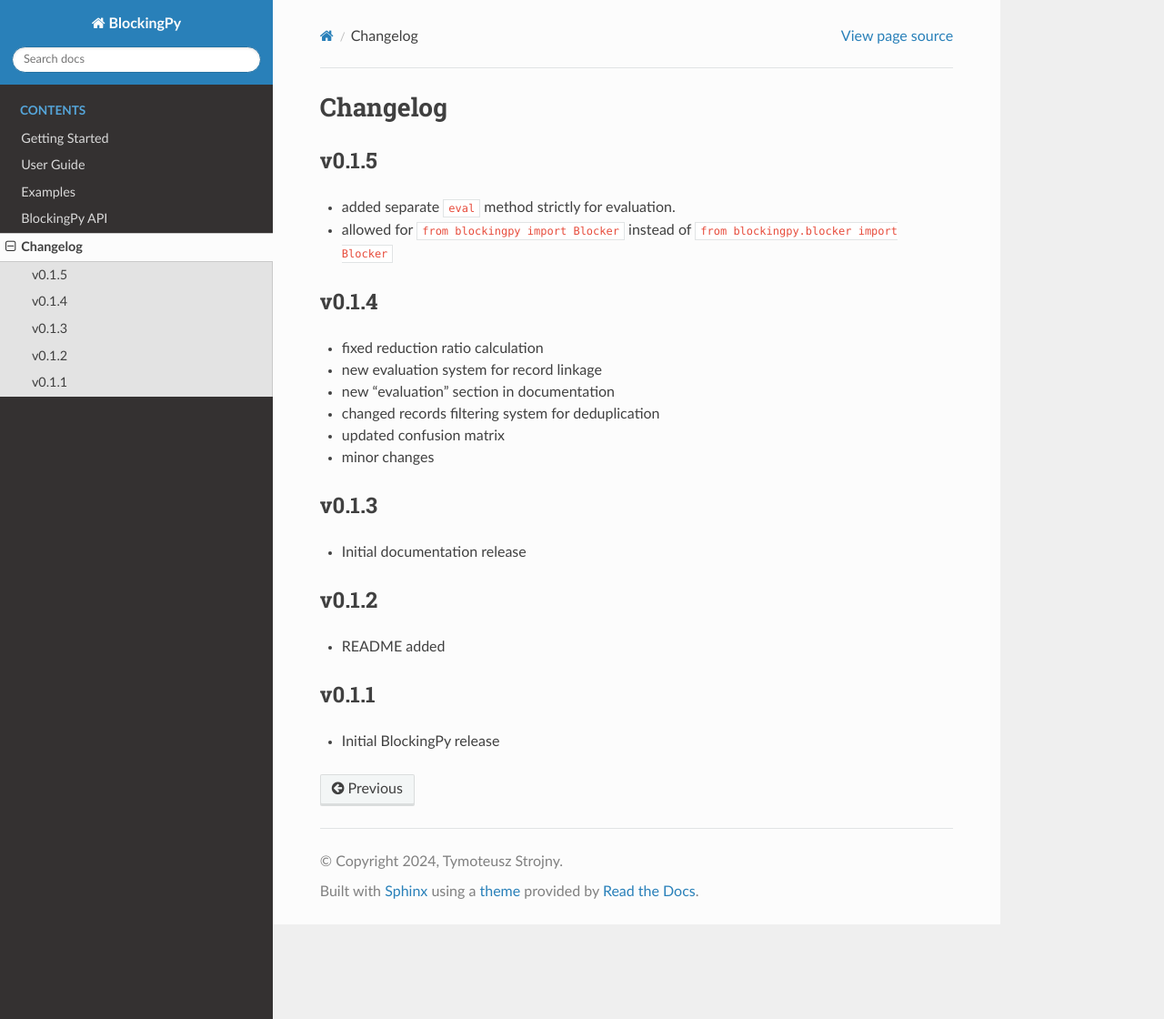
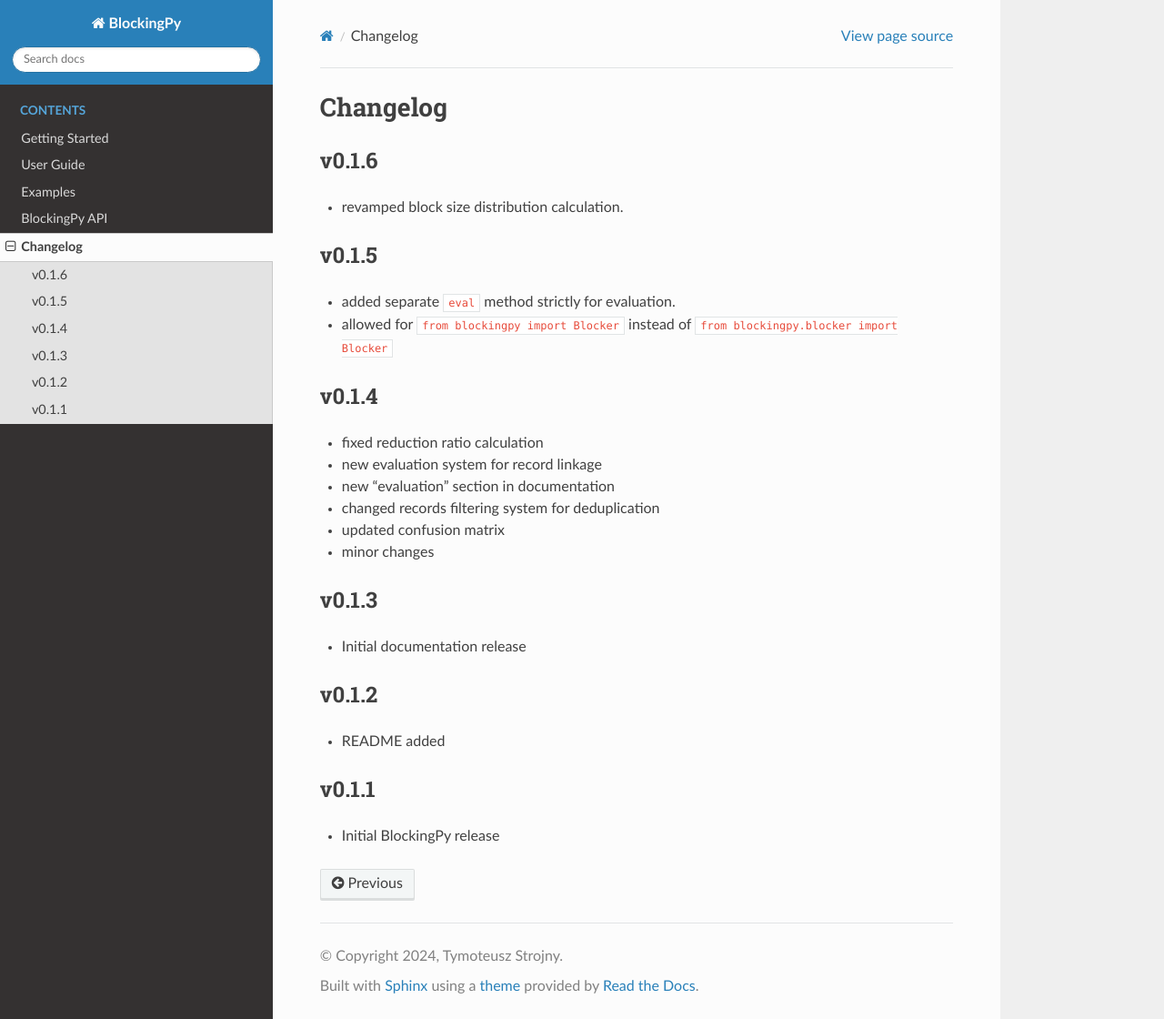
Before and after one commit to ncn-foreigners/BlockingPy, a Sphinx documentation site: the page built from docs/changelog.md, in a window 1280 px wide and 1120 px high. Shown: the whole window at 91% size. Built offline with Sphinx 7.4.7 and the Read the Docs theme 3.1.0, drawn with Linux system fonts in a browser that asks for light colours.

Commit message:
update changelog

```diff
--- a/docs/changelog.md
+++ b/docs/changelog.md
@@ -1,4 +1,7 @@
 # Changelog
+
+## v0.1.6
+- revamped block size distribution calculation.
 
 ## v0.1.5
 - added separate `eval` method strictly for evaluation.
```
